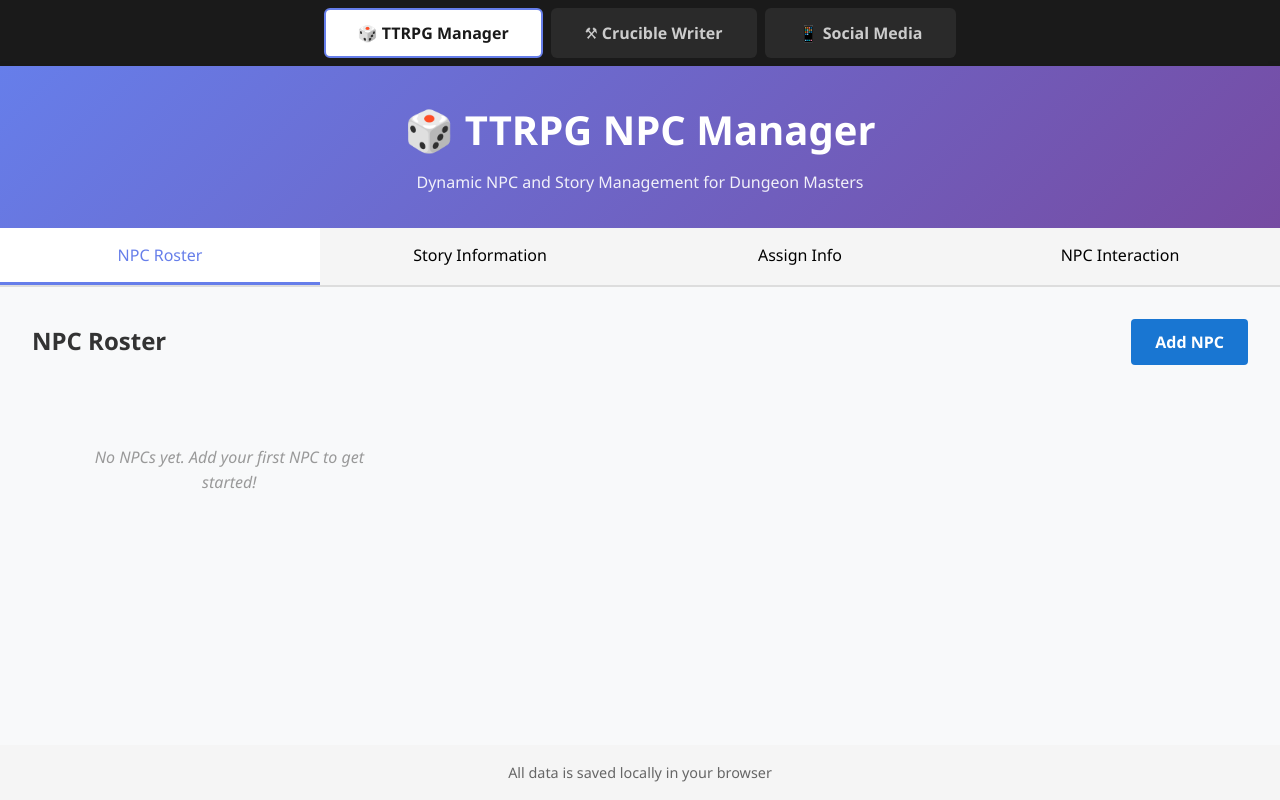
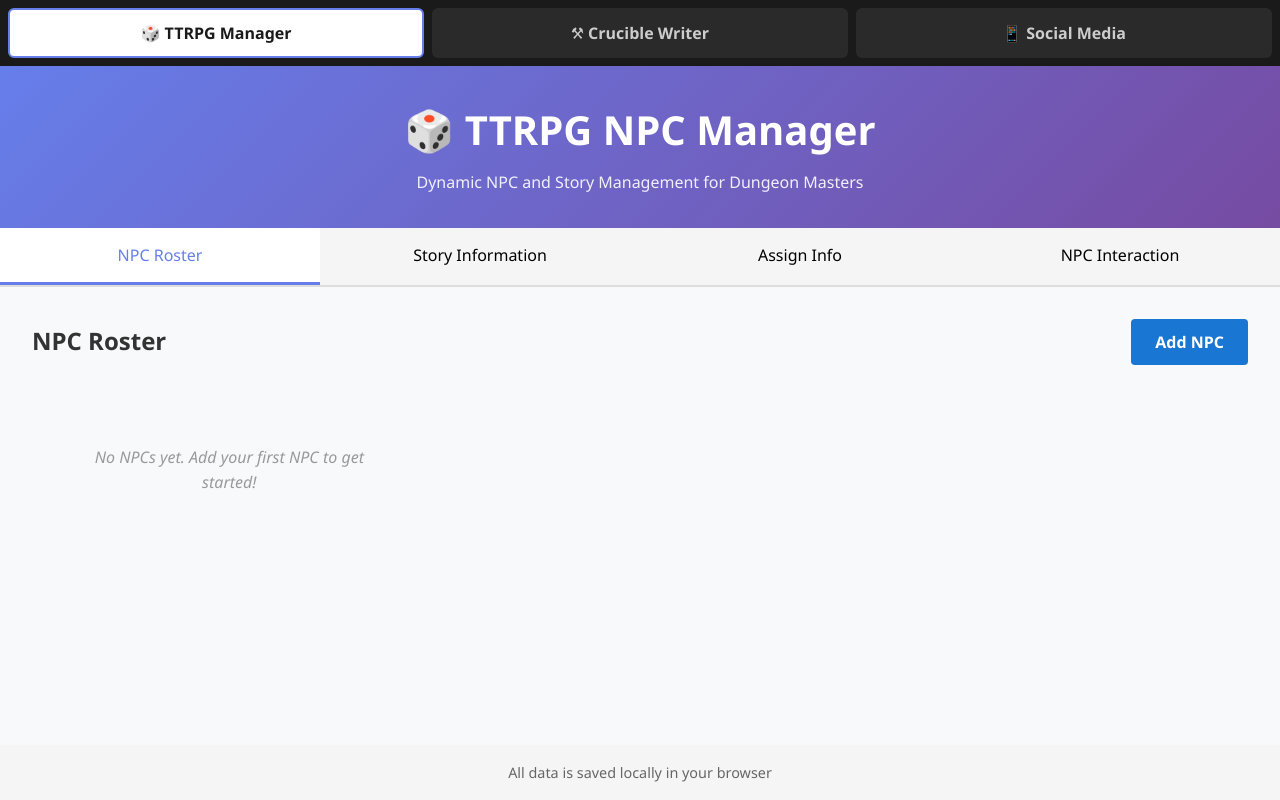
Before and after one commit to Rhistel0475/Claude-Code, a React (Vite) app: page / in a window 1280 px wide. Built offline with nearby package versions, Linux system fonts and the light colour scheme.

Commit message:
Fix mode switcher layout using CSS Grid to ensure all 3 buttons are visible

```diff
--- a/src/App.css
+++ b/src/App.css
@@ -10,15 +10,17 @@
 
 /* Mode Switcher */
 .mode-switcher {
-  display: flex;
+  display: grid;
+  grid-template-columns: repeat(3, 1fr);
   background: #1a1a1a;
   padding: 0.5rem;
   gap: 0.5rem;
-  justify-content: center;
+  width: 100%;
+  max-width: 100%;
 }
 
 .mode-btn {
-  padding: 0.75rem 2rem;
+  padding: 0.75rem 1.5rem;
   border: 2px solid transparent;
   background: #2a2a2a;
   color: #ccc;
@@ -29,7 +31,10 @@
   transition: all 0.3s;
   display: flex;
   align-items: center;
+  justify-content: center;
   gap: 0.5rem;
+  white-space: nowrap;
+  min-width: 0;
 }
 
 .mode-btn:hover {
```
